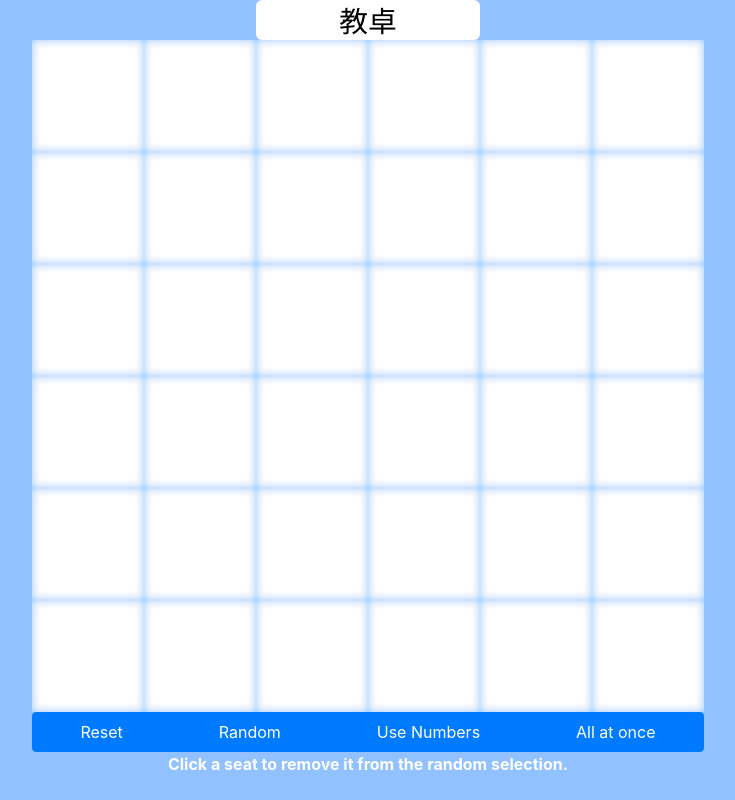
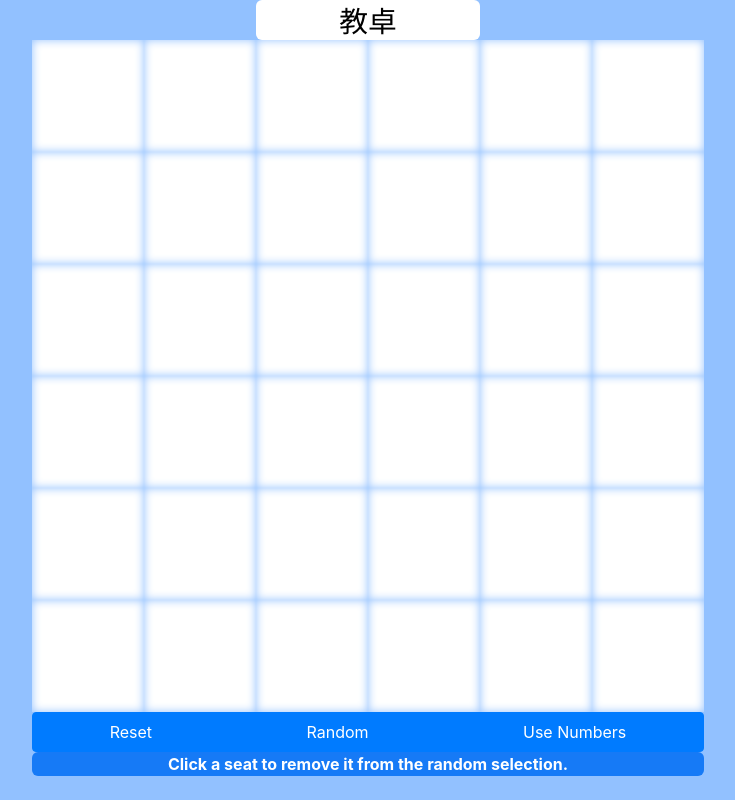
Before and after one commit to wmcooper2/choose-a-student, a React (Create React App) app: page / in a window 1280 px wide. Shown: the whole page, without its empty margins (272-1007 px from the left). Built offline with nearby package versions, Linux system fonts and the light colour scheme.

Commit message:
Changed styles of instructions at bottom.

```diff
--- a/src/App.css
+++ b/src/App.css
@@ -4,7 +4,8 @@
   --border-blue: rgba(72, 120, 140, 1);
   --background-black: rgba(18, 30, 35, 1);
   --light-blue: rgb(146, 193, 255);
-  --dark-blue: rgb(61, 86, 230);
+  --dark-blue: rgb(48, 112, 231);
+  --button-blue: rgb(22, 122, 246);
   --white: rgb(255, 255, 255);
 
   --teachers-desk-margin: 1vh;
@@ -86,4 +87,7 @@ body {
   justify-content: center;
   color: var(--white);
   font-weight: bold;
+  background-color: var(--button-blue);
+  border-radius: var(--small-radius);
+  width: var(--classH);
 }
--- a/src/components/controls.jsx
+++ b/src/components/controls.jsx
@@ -1,7 +1,7 @@
 import React from "react";
 
 const Controls = props => {
-  const buttonTypes = ["Reset", "Random", "Use Numbers", "All at once"];
+  const buttonTypes = ["Reset", "Random", "Use Numbers"];
   let buttons = [];
   buttonTypes.forEach(item =>
     buttons.push(
--- a/src/components/seats.jsx
+++ b/src/components/seats.jsx
@@ -7,11 +7,9 @@ const Seat = props => {
     style = { backgroundColor: "white" };
   } else {
     style = { backgroundColor: "#06d66e" };
-    // style = { backgroundColor: "#39525e" };
   }
 
   if (seatKey === chosen) {
-    // style.backgroundColor = "#c70039";
     style.backgroundColor = "rgb(61, 86, 230)";
   }
 
```
